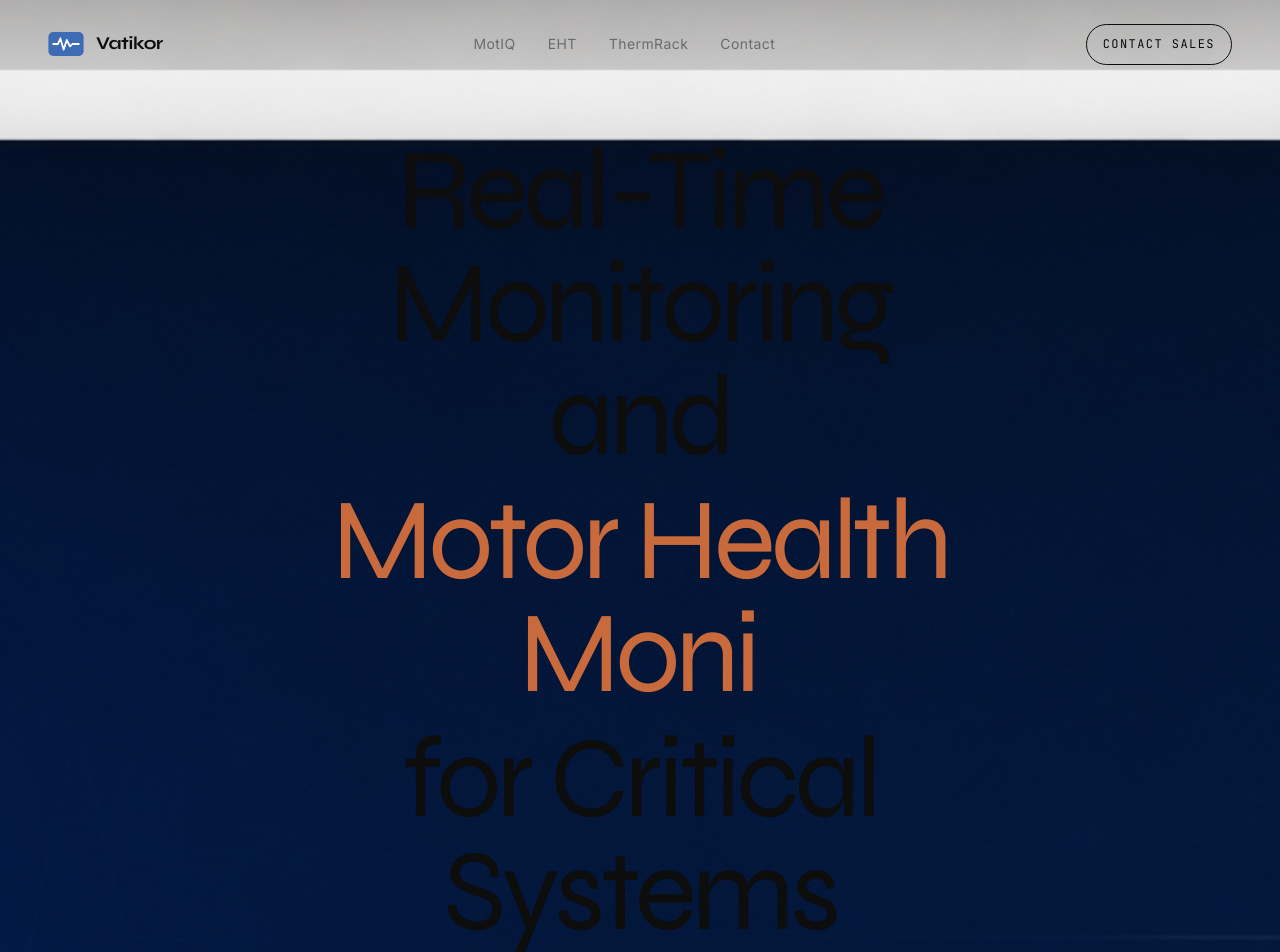
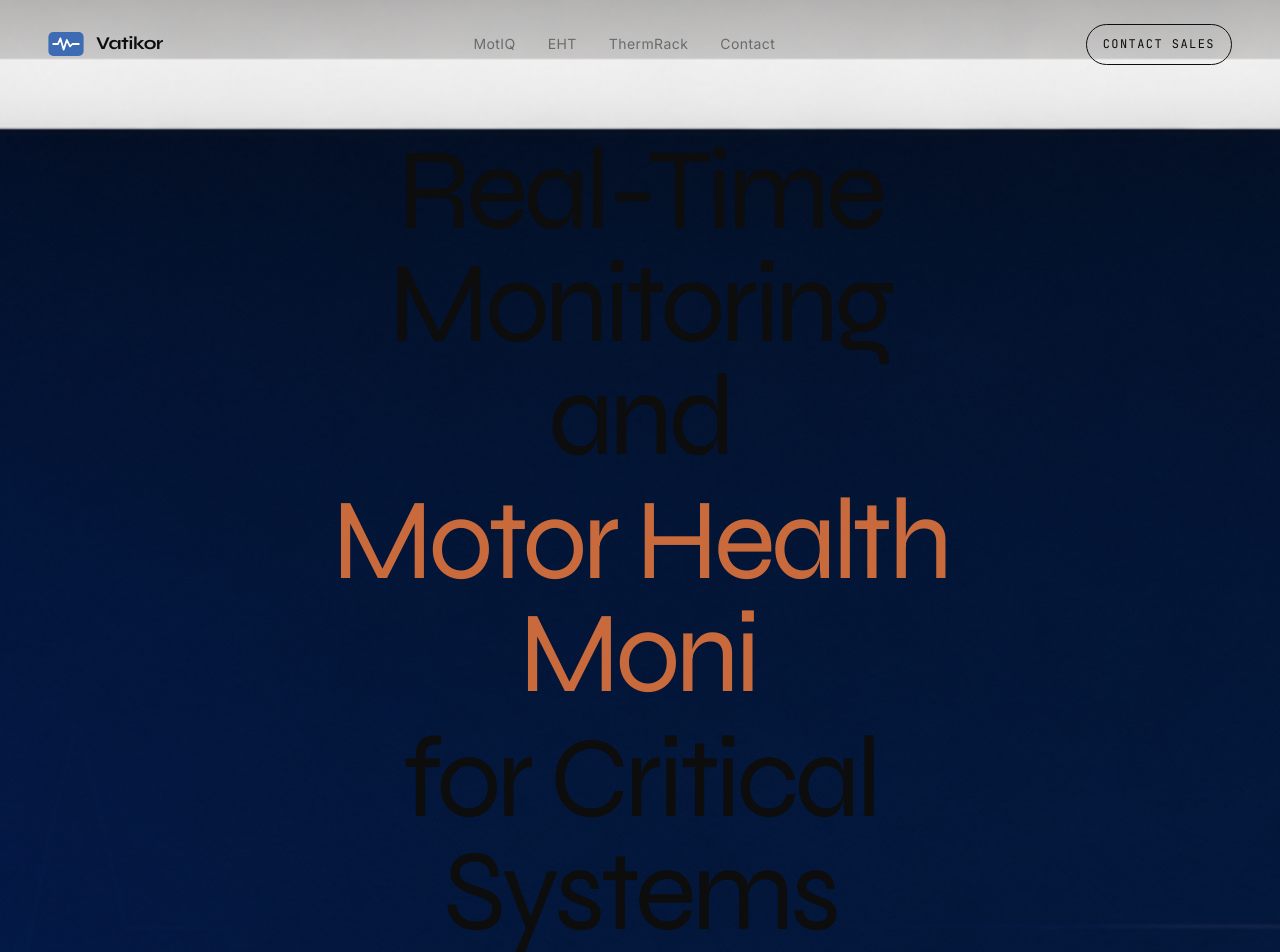
Before and after one commit to Ferdostassa/Vatikor-website, a website built with Vite: page src/index.html in a window 1280 px wide. Shown: the top 952 px of the page. Built offline with nearby package versions, Linux system fonts and the light colour scheme; some packages are replaced by stand-ins of ours.

Commit message:
Move hero background image up by 3mm (70px → 59px offset)
Co-Authored-By: Claude Sonnet 4.6 <noreply@anthropic.com>

```diff
--- a/src/css/home.css
+++ b/src/css/home.css
@@ -13,7 +13,7 @@
   overflow: hidden;
   background-image: url('/assets/images/homepage-heading-bg.png');
   background-size: cover;
-  background-position: center 70px;
+  background-position: center 59px;
   background-color: var(--bg);
 }
 
```
